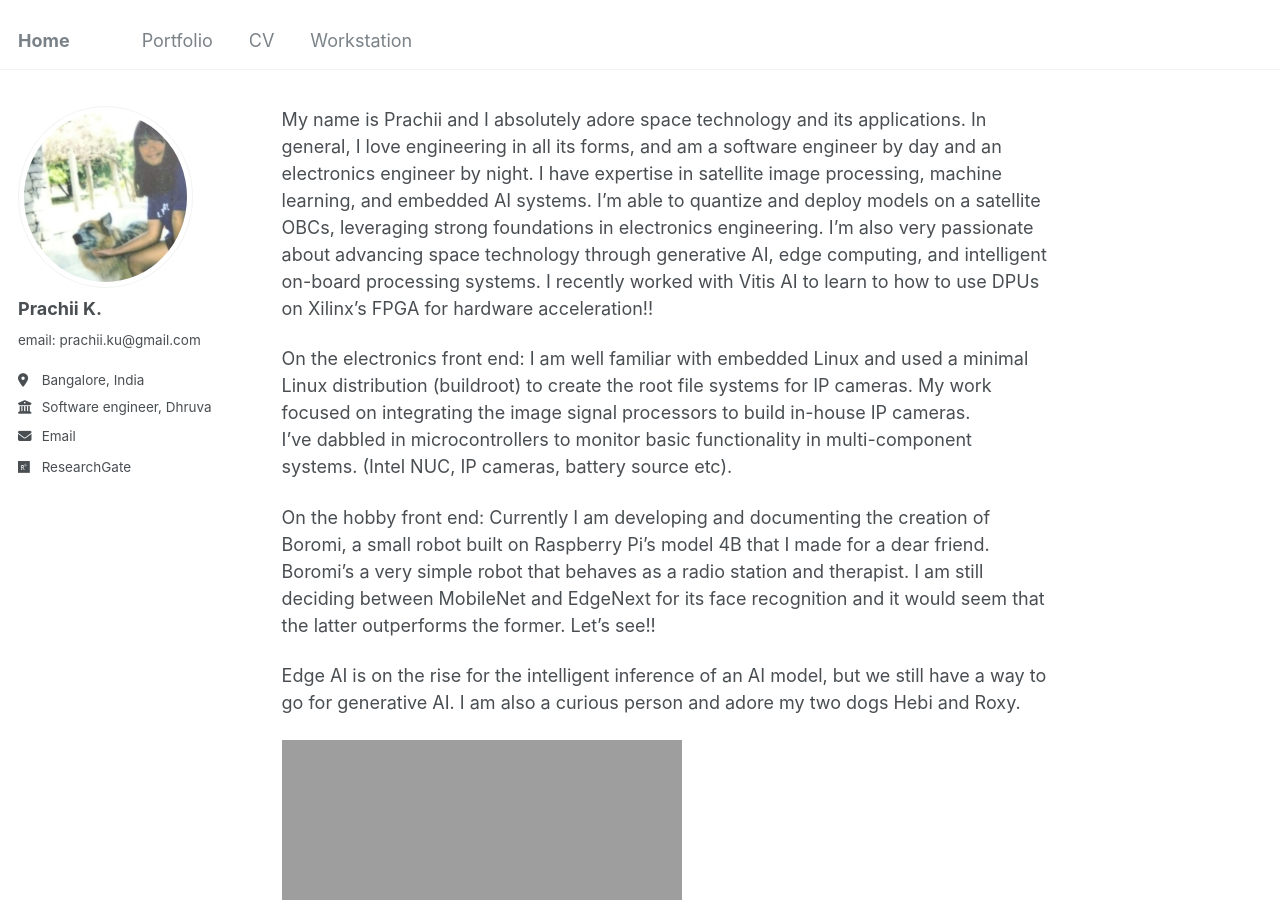
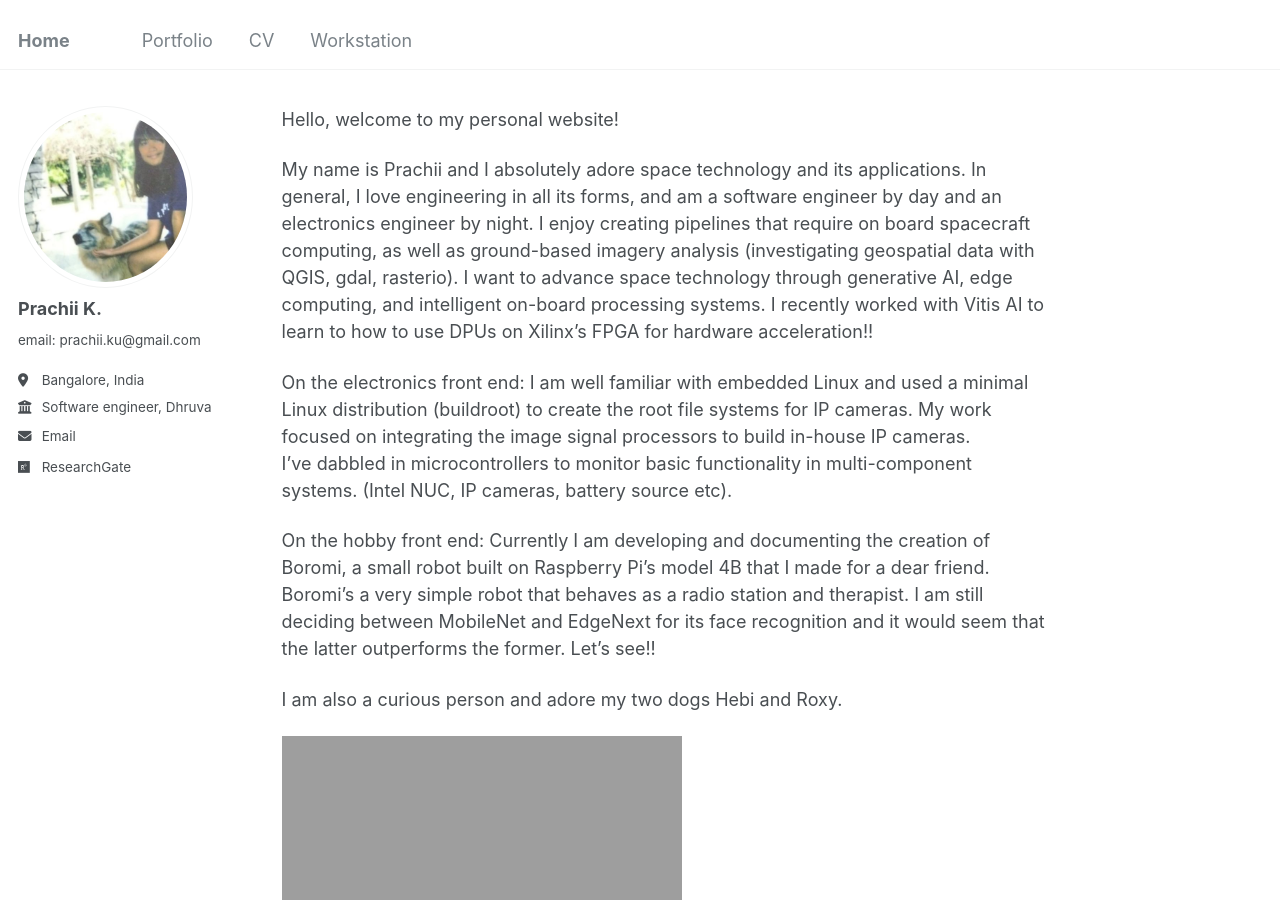
Before and after one commit to asaiyru99/asaiy, a Jekyll site: the page built from _pages/about.md, in a window 1280 px wide and 900 px high. Built offline with Jekyll 4.4.1, drawn with Linux system fonts in a browser that asks for light colours.

Commit message:
Update about.md

```diff
--- a/_pages/about.md
+++ b/_pages/about.md
@@ -7,7 +7,9 @@ redirect_from:
   - /about.html
 ---
 
-My name is Prachii and I absolutely adore space technology and its applications. In general, I love engineering in all its forms, and am a software engineer by day and an electronics engineer by night. I have expertise in satellite image processing, machine learning, and embedded AI systems. I’m able to quantize and deploy models on a satellite OBCs, leveraging strong foundations in electronics engineering. I’m also very passionate about advancing space technology through generative AI, edge computing, and intelligent on-board processing systems. I recently worked with Vitis AI to learn to how to use DPUs on Xilinx's FPGA for hardware acceleration!!
+Hello, welcome to my personal website!
+
+My name is Prachii and I absolutely adore space technology and its applications. In general, I love engineering in all its forms, and am a software engineer by day and an electronics engineer by night. I enjoy creating pipelines that require on board spacecraft computing, as well as ground-based imagery analysis (investigating geospatial data with QGIS, gdal, rasterio). I want to advance space technology through generative AI, edge computing, and intelligent on-board processing systems. I recently worked with Vitis AI to learn to how to use DPUs on Xilinx's FPGA for hardware acceleration!!
 
 On the electronics front end: I am well familiar with embedded Linux and used a
 minimal Linux distribution (buildroot) to create the root file systems
@@ -19,8 +21,6 @@ systems. (Intel NUC, IP cameras, battery source etc).
 
 On the hobby front end: Currently I am developing and documenting the creation of Boromi, a small robot built on Raspberry Pi's model 4B that I made for a dear friend. Boromi's a very simple robot that behaves as a radio station and therapist. I am still deciding between MobileNet and EdgeNext for its face recognition and it would seem that the latter outperforms the former. Let's see!!
 
-
-Edge AI is on the rise for the intelligent inference of an AI model, but we still have a way to go for generative AI.
 I am also a curious person and adore my two dogs Hebi and Roxy.
 
 <img src='https://asaiyru99.github.io/asaiy/images/samwy.jpg' alt='Description of the image'>
```
